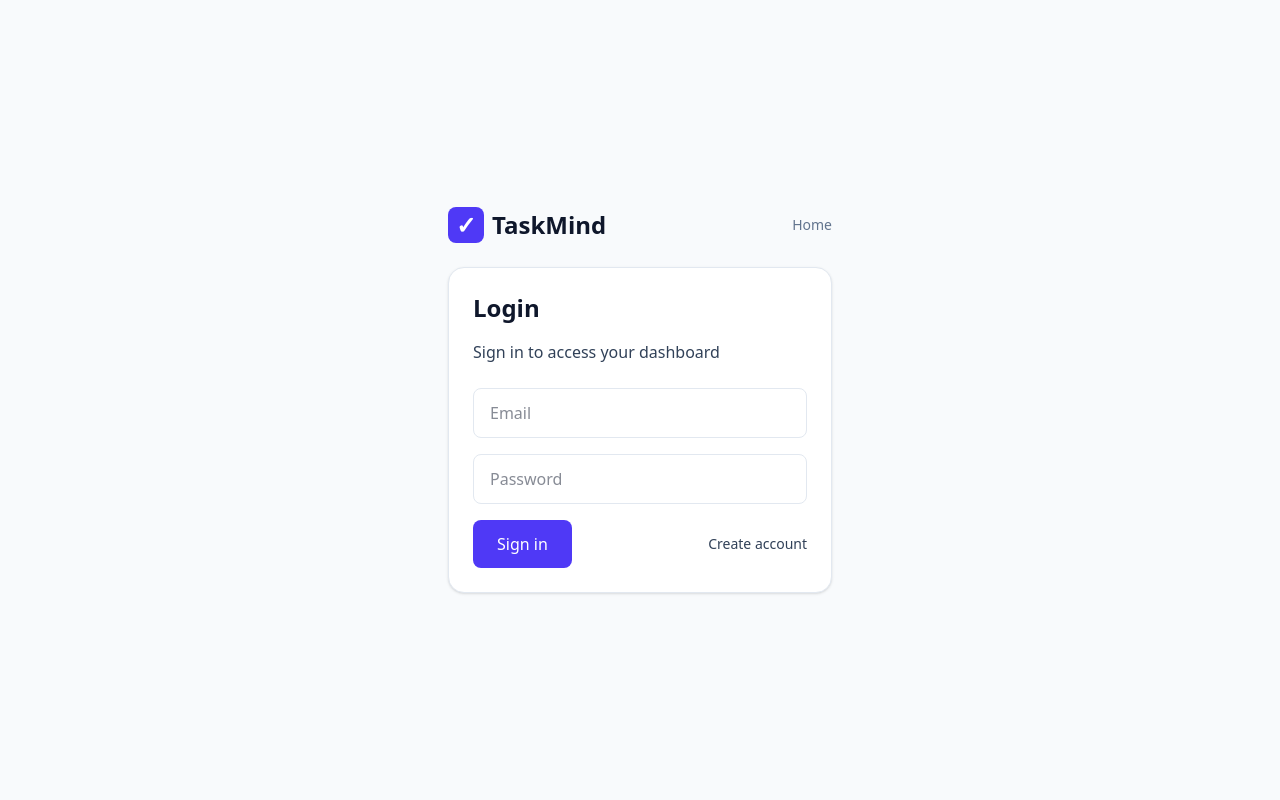
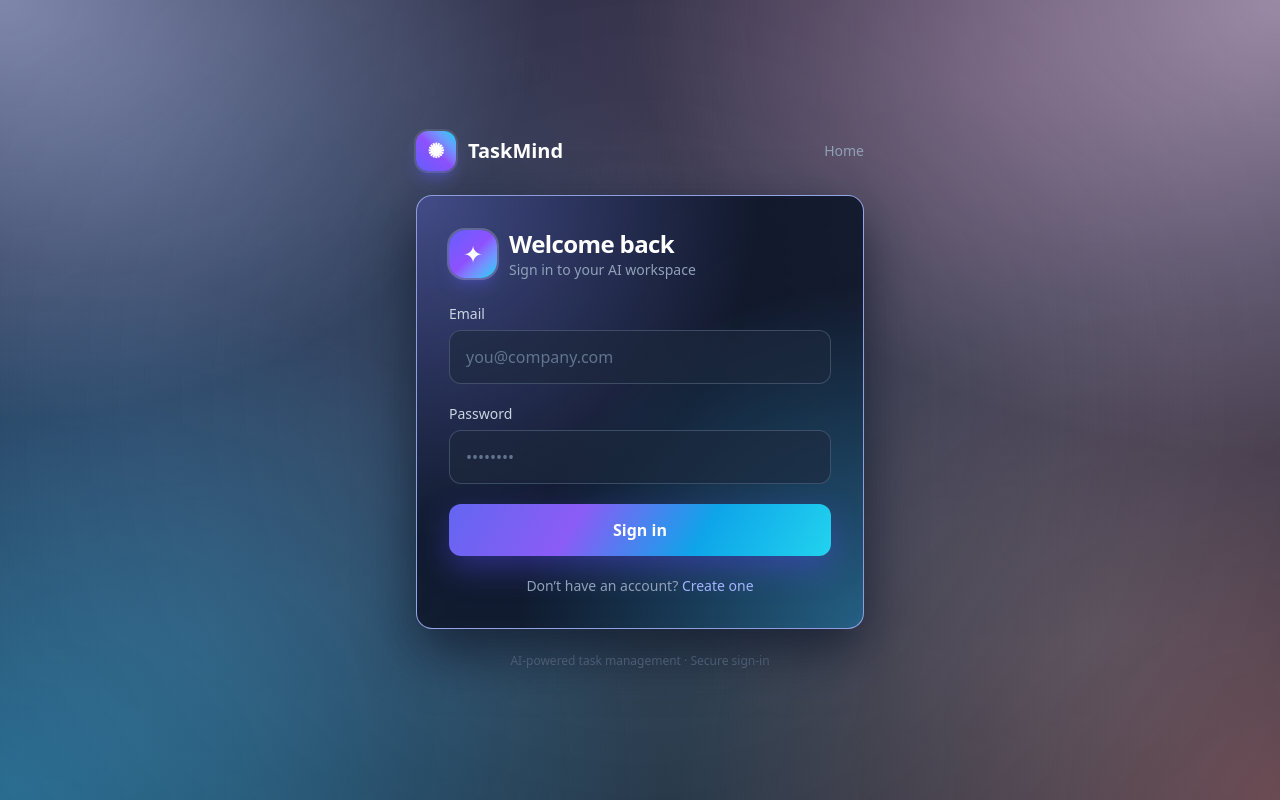
Before and after one commit to manjeet0505/taskmind, a Next.js app: page /auth/login in a window 1280 px wide. Built offline with nearby package versions, Linux system fonts and the light colour scheme.

Commit message:
Authentication Improve

```diff
--- a/app/api/auth/logout/route.ts
+++ b/app/api/auth/logout/route.ts
@@ -8,7 +8,10 @@ export async function POST() {
     sameSite: "lax",
     path: "/",
     maxAge: 0,
+    expires: new Date(0),
   });
 
-  return NextResponse.json({ ok: true }, { status: 200, headers: { "Set-Cookie": serialized } });
+  const res = NextResponse.json({ ok: true }, { status: 200 });
+  res.headers.set("Set-Cookie", serialized);
+  return res;
 }
--- a/app/auth/layout.tsx
+++ b/app/auth/layout.tsx
@@ -4,21 +4,25 @@ export const metadata = { title: "Auth - TaskMind" };
 
 export default function AuthLayout({ children }: { children: React.ReactNode }) {
   return (
-    <div className="min-h-screen bg-slate-50 font-sans flex items-center justify-center">
-      <div className="w-full max-w-md p-8">
+    <div className="min-h-screen font-sans flex items-center justify-center app-shell text-slate-50 p-4">
+      <div className="w-full max-w-md">
         <div className="mb-6 flex items-center justify-between">
-          <Link href="/" className="text-2xl font-bold text-slate-900 flex items-center gap-2">
-            <div className="w-9 h-9 rounded-lg bg-indigo-600 flex items-center justify-center text-white font-bold">✓</div>
+          <Link href="/" className="text-xl font-bold text-white flex items-center gap-3 hover:opacity-90 transition">
+            <div className="w-10 h-10 rounded-xl bg-linear-to-tr from-indigo-500 via-violet-500 to-cyan-400 flex items-center justify-center text-white font-bold shadow-lg shadow-indigo-500/40 ring-2 ring-white/10">
+              ✺
+            </div>
             TaskMind
           </Link>
-          <div className="text-sm text-slate-500">
-            <Link href="/" className="hover:underline">Home</Link>
-          </div>
+          <Link href="/" className="text-sm text-slate-400 hover:text-white transition">Home</Link>
         </div>
 
-        <div className="bg-white border border-slate-200 rounded-2xl p-6 shadow">
+        <div className="glass-card-strong rounded-2xl p-6 md:p-8 border border-white/10 shadow-2xl shadow-indigo-950/30">
           {children}
         </div>
+
+        <p className="mt-6 text-center text-slate-500 text-xs">
+          AI-powered task management · Secure sign-in
+        </p>
       </div>
     </div>
   );
--- a/app/auth/login/page.tsx
+++ b/app/auth/login/page.tsx
@@ -2,14 +2,12 @@
 
 import Link from "next/link";
 import { useState } from "react";
-import { useRouter } from "next/navigation";
 
 export default function LoginPage() {
   const [email, setEmail] = useState("");
   const [password, setPassword] = useState("");
   const [loading, setLoading] = useState(false);
   const [error, setError] = useState("");
-  const router = useRouter();
 
   const handleSubmit = async (e: React.FormEvent) => {
     e.preventDefault();
@@ -20,10 +18,13 @@ export default function LoginPage() {
         method: "POST",
         headers: { "Content-Type": "application/json" },
         body: JSON.stringify({ email, password }),
+        credentials: "same-origin",
       });
       const data = await res.json();
       if (!res.ok) throw new Error(data.error || "Login failed");
-      router.push("/dashboard");
+      // Full-page redirect so the browser sends the new cookie and middleware allows dashboard
+      window.location.href = "/dashboard";
+      return;
     } catch (err: any) {
       setError(err.message || "An error occurred");
     } finally {
@@ -32,17 +33,61 @@ export default function LoginPage() {
   };
 
   return (
-    <div>
-      <h1 className="text-2xl font-bold text-slate-900 mb-4">Login</h1>
-      <p className="text-slate-700 mb-6">Sign in to access your dashboard</p>
-      <form className="space-y-4" onSubmit={handleSubmit}>
-        <input placeholder="Email" value={email} onChange={(e) => setEmail(e.target.value)} className="w-full px-4 py-3 rounded-lg bg-white border border-slate-200 text-slate-900" />
-        <input placeholder="Password" type="password" value={password} onChange={(e) => setPassword(e.target.value)} className="w-full px-4 py-3 rounded-lg bg-white border border-slate-200 text-slate-900" />
-        {error && <div className="text-sm text-red-500">{error}</div>}
-        <div className="flex items-center justify-between">
-              <button disabled={loading} className="px-6 py-3 rounded-lg bg-indigo-600 text-white">{loading ? "Signing in..." : "Sign in"}</button>
-          <Link href="/auth/signup" className="text-sm text-slate-700">Create account</Link>
+    <div className="fade-slide-up">
+      <div className="flex items-center gap-3 mb-6">
+        <div className="w-12 h-12 rounded-2xl bg-linear-to-br from-indigo-500 via-violet-500 to-cyan-400 flex items-center justify-center text-2xl shadow-lg shadow-indigo-500/30 ring-2 ring-white/20">
+          ✦
         </div>
+        <div>
+          <h1 className="text-2xl font-bold text-white tracking-tight">Welcome back</h1>
+          <p className="text-slate-400 text-sm">Sign in to your AI workspace</p>
+        </div>
+      </div>
+
+      <form className="space-y-5" onSubmit={handleSubmit}>
+        <div>
+          <label className="block text-slate-300 text-sm font-medium mb-1.5">Email</label>
+          <input
+            placeholder="you@company.com"
+            type="email"
+            value={email}
+            onChange={(e) => setEmail(e.target.value)}
+            required
+            className="w-full px-4 py-3.5 rounded-xl bg-slate-800/60 border border-slate-500/50 text-white placeholder-slate-500 focus:outline-none focus:border-indigo-400 focus:ring-2 focus:ring-indigo-400/20 transition"
+          />
+        </div>
+        <div>
+          <label className="block text-slate-300 text-sm font-medium mb-1.5">Password</label>
+          <input
+            placeholder="••••••••"
+            type="password"
+            value={password}
+            onChange={(e) => setPassword(e.target.value)}
+            required
+            className="w-full px-4 py-3.5 rounded-xl bg-slate-800/60 border border-slate-500/50 text-white placeholder-slate-500 focus:outline-none focus:border-indigo-400 focus:ring-2 focus:ring-indigo-400/20 transition"
+          />
+        </div>
+
+        {error && (
+          <div className="py-2.5 px-3 rounded-lg bg-red-500/15 border border-red-400/30 text-red-300 text-sm">
+            {error}
+          </div>
+        )}
+
+        <button
+          type="submit"
+          disabled={loading}
+          className="w-full py-3.5 rounded-xl gradient-btn text-white font-semibold disabled:opacity-60 transition-all hover:shadow-lg hover:shadow-indigo-500/25"
+        >
+          {loading ? "Signing in…" : "Sign in"}
+        </button>
+
+        <p className="text-center text-slate-400 text-sm">
+          Don’t have an account?{" "}
+          <Link href="/auth/signup" className="text-indigo-300 hover:text-white font-medium transition">
+            Create one
+          </Link>
+        </p>
       </form>
     </div>
   );
--- a/app/auth/signup/page.tsx
+++ b/app/auth/signup/page.tsx
@@ -34,18 +34,71 @@ export default function SignupPage() {
   };
 
   return (
-    <div className="bg-white p-8 rounded-lg shadow-sm">
-      <h1 className="text-2xl font-bold text-slate-900 mb-4">Create account</h1>
-      <p className="text-slate-600 mb-6">Create an account to get started</p>
-      <form className="space-y-4" onSubmit={handleSubmit}>
-        <input placeholder="Name" value={name} onChange={(e) => setName(e.target.value)} className="w-full px-4 py-3 rounded-lg bg-white border border-slate-200 text-slate-900" />
-        <input placeholder="Email" value={email} onChange={(e) => setEmail(e.target.value)} className="w-full px-4 py-3 rounded-lg bg-white border border-slate-200 text-slate-900" />
-        <input placeholder="Password" type="password" value={password} onChange={(e) => setPassword(e.target.value)} className="w-full px-4 py-3 rounded-lg bg-white border border-slate-200 text-slate-900" />
-        {error && <div className="text-sm text-red-500">{error}</div>}
-        <div className="flex items-center justify-between">
-          <button disabled={loading} className="px-6 py-3 rounded-lg bg-indigo-600 hover:bg-indigo-700 text-white">{loading ? "Creating..." : "Create account"}</button>
-          <Link href="/auth/login" className="text-sm text-slate-600">Already have an account?</Link>
+    <div className="fade-slide-up">
+      <div className="flex items-center gap-3 mb-6">
+        <div className="w-12 h-12 rounded-2xl bg-linear-to-br from-violet-500 via-fuchsia-500 to-cyan-400 flex items-center justify-center text-2xl shadow-lg shadow-violet-500/30 ring-2 ring-white/20">
+          ✦
         </div>
+        <div>
+          <h1 className="text-2xl font-bold text-white tracking-tight">Create account</h1>
+          <p className="text-slate-400 text-sm">Get your AI-powered workspace in one step</p>
+        </div>
+      </div>
+
+      <form className="space-y-5" onSubmit={handleSubmit}>
+        <div>
+          <label className="block text-slate-300 text-sm font-medium mb-1.5">Name</label>
+          <input
+            placeholder="Your name"
+            value={name}
+            onChange={(e) => setName(e.target.value)}
+            required
+            className="w-full px-4 py-3.5 rounded-xl bg-slate-800/60 border border-slate-500/50 text-white placeholder-slate-500 focus:outline-none focus:border-indigo-400 focus:ring-2 focus:ring-indigo-400/20 transition"
+          />
+        </div>
+        <div>
+          <label className="block text-slate-300 text-sm font-medium mb-1.5">Email</label>
+          <input
+            placeholder="you@company.com"
+            type="email"
+            value={email}
+            onChange={(e) => setEmail(e.target.value)}
+            required
+            className="w-full px-4 py-3.5 rounded-xl bg-slate-800/60 border border-slate-500/50 text-white placeholder-slate-500 focus:outline-none focus:border-indigo-400 focus:ring-2 focus:ring-indigo-400/20 transition"
+          />
+        </div>
+        <div>
+          <label className="block text-slate-300 text-sm font-medium mb-1.5">Password</label>
+          <input
+            placeholder="••••••••"
+            type="password"
+            value={password}
+            onChange={(e) => setPassword(e.target.value)}
+            required
+            className="w-full px-4 py-3.5 rounded-xl bg-slate-800/60 border border-slate-500/50 text-white placeholder-slate-500 focus:outline-none focus:border-indigo-400 focus:ring-2 focus:ring-indigo-400/20 transition"
+          />
+        </div>
+
+        {error && (
+          <div className="py-2.5 px-3 rounded-lg bg-red-500/15 border border-red-400/30 text-red-300 text-sm">
+            {error}
+          </div>
+        )}
+
+        <button
+          type="submit"
+          disabled={loading}
+          className="w-full py-3.5 rounded-xl gradient-btn text-white font-semibold disabled:opacity-60 transition-all hover:shadow-lg hover:shadow-indigo-500/25"
+        >
+          {loading ? "Creating account…" : "Create account"}
+        </button>
+
+        <p className="text-center text-slate-400 text-sm">
+          Already have an account?{" "}
+          <Link href="/auth/login" className="text-indigo-300 hover:text-white font-medium transition">
+            Sign in
+          </Link>
+        </p>
       </form>
     </div>
   );
--- a/app/dashboard/page.tsx
+++ b/app/dashboard/page.tsx
@@ -137,19 +137,12 @@ export default function Dashboard() {
 
   return (
     <div className="min-h-screen bg-transparent">
-      {/* Fixed background blobs (soft, animated) */}
-      <div className="fixed inset-0 overflow-hidden pointer-events-none">
-        <div className="absolute top-0 -left-6 w-130 h-130 bg-indigo-100 rounded-full mix-blend-multiply filter blur-3xl opacity-10 float-slow"></div>
-        <div className="absolute top-0 right-12 w-105 h-105 bg-sky-100 rounded-full mix-blend-multiply filter blur-3xl opacity-10 float-slow" style={{ animationDelay: '1.2s' }}></div>
-        <div className="absolute -bottom-20 left-24 w-150 h-150 bg-rose-100 rounded-full mix-blend-multiply filter blur-3xl" style={{ opacity: 0.06 }}></div>
-      </div>
-
       {/* Main Content */}
       <div className="relative z-10 max-w-7xl mx-auto px-6 md:px-12 py-8">
         {/* Welcome Section */}
         <div className="mb-8">
-          <h1 className="text-4xl font-bold text-slate-900 mb-2">Welcome back! 👋</h1>
-          <p className="text-slate-600">Here's what you need to focus on today</p>
+          <h1 className="text-4xl font-bold text-slate-50 mb-2">Welcome back! 👋</h1>
+          <p className="text-slate-300">Here&apos;s what you need to focus on today</p>
         </div>
 
         {/* Stats Section */}
@@ -160,27 +153,27 @@ export default function Dashboard() {
           {/* Tasks Section */}
           <div className="lg:col-span-2">
             {/* Quick Add Task */}
-            <div className="mb-8 p-6 rounded-xl bg-white border border-gray-200 shadow-sm">
+            <div className="mb-8 p-6 rounded-xl glass-card card-hover">
               <button
                 onClick={() => {
                   setEditingTask(null);
                   setShowTaskModal(true);
                 }}
-                className="w-full px-6 py-4 rounded-lg bg-indigo-600 hover:bg-indigo-700 text-white font-semibold transition flex items-center justify-center gap-2"
+                className="w-full px-6 py-4 rounded-xl gradient-btn text-white font-semibold flex items-center justify-center gap-2"
               >
                 <span className="text-xl">+</span> Add New Task
               </button>
             </div>
 
             {/* Filters */}
-            <div className="mb-8 p-6 rounded-xl bg-white border border-gray-200 shadow-sm">
+            <div className="mb-8 p-6 rounded-xl glass-card card-hover">
               <div className="grid grid-cols-1 md:grid-cols-2 gap-4 mb-4">
                 <input
                   type="text"
                   placeholder="Search tasks..."
                   value={searchQuery}
                   onChange={(e) => setSearchQuery(e.target.value)}
-                  className="px-4 py-3 rounded-lg bg-white border border-gray-100 text-slate-700 placeholder-slate-400 focus:outline-none focus:border-indigo-400"
+                  className="px-4 py-3 rounded-xl bg-slate-900/50 border border-slate-500/60 text-slate-50 placeholder-slate-400 focus:outline-none focus:border-indigo-400 transition"
                 />
               </div>
 
@@ -191,11 +184,11 @@ export default function Dashboard() {
                     <button
                       key={status}
                       onClick={() => setFilterStatus(status as any)}
-                      className={`px-4 py-2 rounded-lg transition capitalize ${
+                      className={`px-4 py-2 rounded-xl transition capitalize text-sm font-medium ${
                         filterStatus === status
-                          ? "bg-indigo-600 text-white"
-                          : "bg-white/10 text-slate-600 hover:bg-white/20"
-                      } border border-gray-100`}
+                          ? "bg-indigo-500 text-white border border-indigo-400/80"
+                          : "bg-slate-800/60 text-slate-200 border border-slate-500/60 hover:bg-slate-700/60 hover:border-slate-400/60"
+                      }`}
                     >
                       {status}
                     </button>
@@ -208,11 +201,11 @@ export default function Dashboard() {
                     <button
                       key={cat}
                       onClick={() => setFilterCategory(cat)}
-                      className={`px-4 py-2 rounded-lg transition capitalize ${
+                      className={`px-4 py-2 rounded-xl transition capitalize text-sm font-medium ${
                         filterCategory === cat
-                          ? "bg-indigo-600 text-white"
-                          : "bg-white/10 text-slate-600 hover:bg-white/20"
-                      } border border-gray-100`}
+                          ? "bg-indigo-500 text-white border border-indigo-400/80"
+                          : "bg-slate-800/60 text-slate-200 border border-slate-500/60 hover:bg-slate-700/60 hover:border-slate-400/60"
+                      }`}
                     >
                       {cat === "all" ? "All Categories" : cat}
                     </button>
@@ -246,29 +239,6 @@ export default function Dashboard() {
           onSave={editingTask ? handleUpdateTask : handleAddTask}
         />
       )}
-
-      <style jsx>{`
-        @keyframes blob {
-          0%, 100% {
-            transform: translate(0, 0) scale(1);
-          }
-          33% {
-            transform: translate(30px, -50px) scale(1.1);
-          }
-          66% {
-            transform: translate(-20px, 20px) scale(0.9);
-          }
-        }
-        .animate-blob {
-          animation: blob 7s infinite;
-        }
-        .animation-delay-2000 {
-          animation-delay: 2s;
-        }
-        .animation-delay-4000 {
-          animation-delay: 4s;
-        }
-      `}</style>
     </div>
   );
 }
```
Also changed, not shown: components/layout/Sidebar.tsx (+24 -15 lines), middleware.ts (+56 -31 lines).
